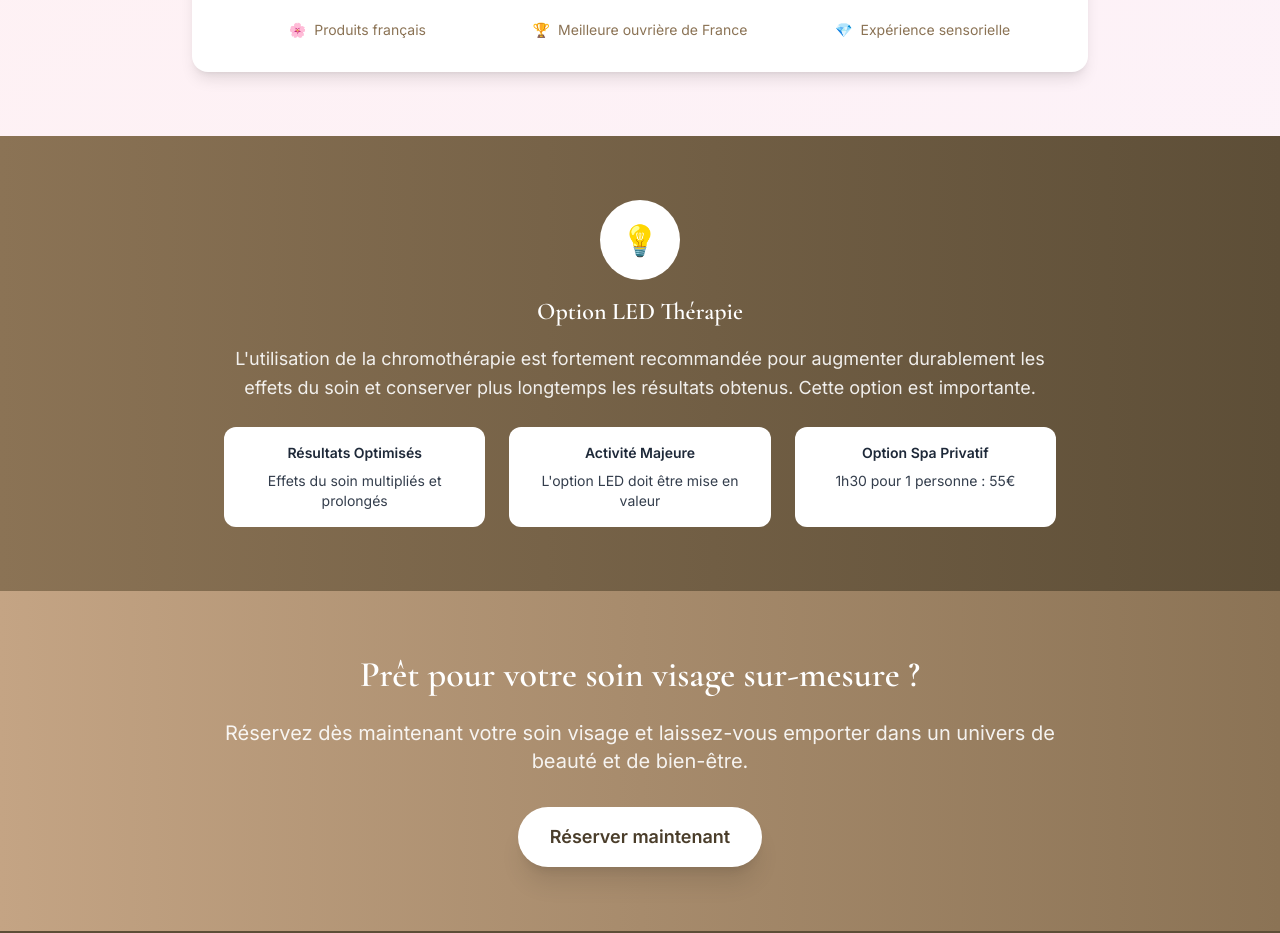
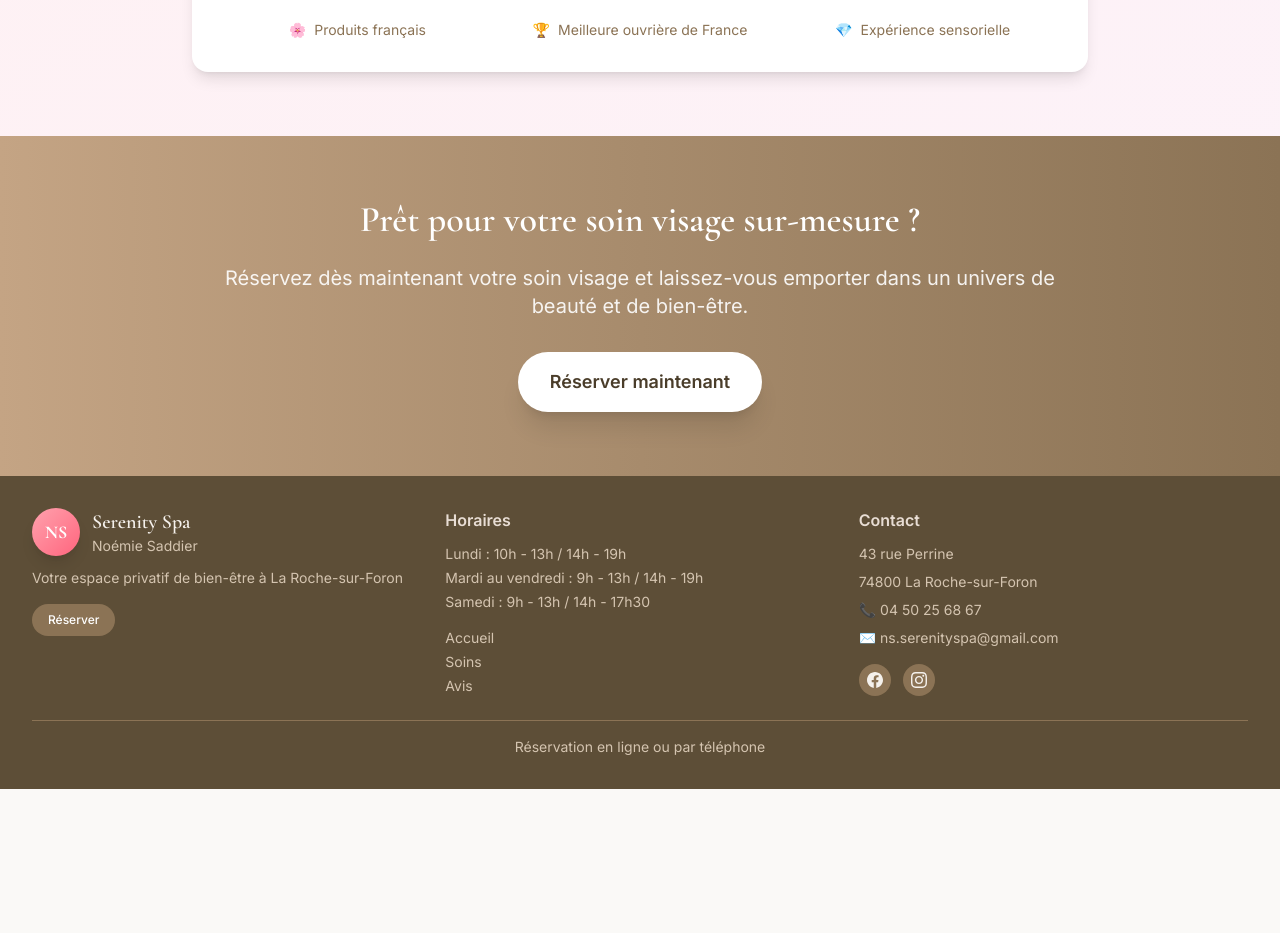
Before and after one commit to flowxt/serenityspa, a Next.js app: page /visage in a window 1280 px wide. Shown: the part 2060-2993 px from the top of the page. After the commit the page ends 2849 px from the top, so only its background shows below. Built offline with nearby package versions, Linux system fonts and the light colour scheme.

Commit message:
led therapie enlever (encadré)

```diff
--- a/src/app/visage/page.js
+++ b/src/app/visage/page.js
@@ -185,7 +185,7 @@ export default function Visage() {
         duration: "1h",
         price: "140€",
         description:
-          "Traitement anti-âge révolutionnaire et non invasif qui vise à rajeunir, régénérer et améliorer la qualité et l'apparence de la peau. On stimule la régénération cellulaire naturelle de la peau par mouvement de tapping. Un résultat NATUREL, durable et évolutif au fil des séances.",
+          "Technique révolutionnaire de micro-stimulation pour une peau raffermie et régénérée.",
         technology: "ACS SkinNeedler",
         type: "technique",
         featured: true,
@@ -696,6 +696,39 @@ export default function Visage() {
               </p>
             </div>
 
+            {/* Description du Skinnéo */}
+            <div className="mb-16">
+              <motion.div
+                className="bg-white rounded-3xl p-8 shadow-xl max-w-5xl mx-auto"
+                whileHover={{ y: -3, scale: 1.02 }}
+                transition={{ duration: 0.2 }}
+              >
+                <h3 className="text-2xl font-serif font-semibold text-nude-700 mb-6 text-center">
+                  Description du Skinnéo
+                </h3>
+                <div className="text-nude-700 leading-relaxed text-center">
+                  <p className="text-lg mb-4">
+                    <strong>
+                      Traitement anti-âge révolutionnaire et non invasif
+                    </strong>{" "}
+                    qui vise à rajeunir, régénérer et améliorer la qualité et
+                    l&apos;apparence de la peau.
+                  </p>
+                  <p className="text-lg mb-4">
+                    On stimule la{" "}
+                    <strong>régénération cellulaire naturelle</strong> de la
+                    peau par mouvement de tapping.
+                  </p>
+                  <p className="text-lg font-semibold text-nude-800">
+                    Un résultat <span className="text-green-600">NATUREL</span>,{" "}
+                    <span className="text-green-600">durable</span> et{" "}
+                    <span className="text-green-600">évolutif</span> au fil des
+                    séances.
+                  </p>
+                </div>
+              </motion.div>
+            </div>
+
             {/* Contre-indications */}
             <div className="mb-16">
               <motion.div
@@ -1042,52 +1075,6 @@ export default function Visage() {
         </section>
       )}
 
-      {/* Option LED Thérapie globale */}
-      <section className="py-16 bg-gradient-to-r from-nude-600 to-nude-700">
-        <div className="max-w-4xl mx-auto px-4 sm:px-6 lg:px-8 text-center text-white">
-          <div className="mb-6">
-            <div className="w-20 h-20 bg-white bg-opacity-20 rounded-full flex items-center justify-center mx-auto mb-4">
-              <span className="text-white text-3xl">💡</span>
-            </div>
-            <h3 className="text-2xl font-serif font-semibold mb-4">
-              Option LED Thérapie
-            </h3>
-            <p className="text-lg opacity-90 leading-relaxed mb-6">
-              L&apos;utilisation de la chromothérapie est fortement recommandée
-              pour augmenter durablement les effets du soin et conserver plus
-              longtemps les résultats obtenus. Cette option est importante.
-            </p>
-          </div>
-
-          <div className="grid md:grid-cols-3 gap-6 text-sm">
-            <div className="bg-white bg-opacity-20 rounded-xl p-4 backdrop-blur-sm">
-              <h4 className="font-semibold mb-2 text-gray-800">
-                Résultats Optimisés
-              </h4>
-              <p className="text-gray-800 opacity-90">
-                Effets du soin multipliés et prolongés
-              </p>
-            </div>
-            <div className="bg-white bg-opacity-20 rounded-xl p-4 backdrop-blur-sm">
-              <h4 className="font-semibold mb-2 text-gray-800">
-                Activité Majeure
-              </h4>
-              <p className="text-gray-800 opacity-90">
-                L&apos;option LED doit être mise en valeur
-              </p>
-            </div>
-            <div className="bg-white bg-opacity-20 rounded-xl p-4 backdrop-blur-sm">
-              <h4 className="font-semibold mb-2 text-gray-800">
-                Option Spa Privatif
-              </h4>
-              <p className="text-gray-800 opacity-90">
-                1h30 pour 1 personne : 55€
-              </p>
-            </div>
-          </div>
-        </div>
-      </section>
-
       {/* Call to action */}
       <section className="py-16 bg-gradient-to-r from-nude-400 to-nude-600">
         <div className="max-w-4xl mx-auto px-4 sm:px-6 lg:px-8 text-center">
```
